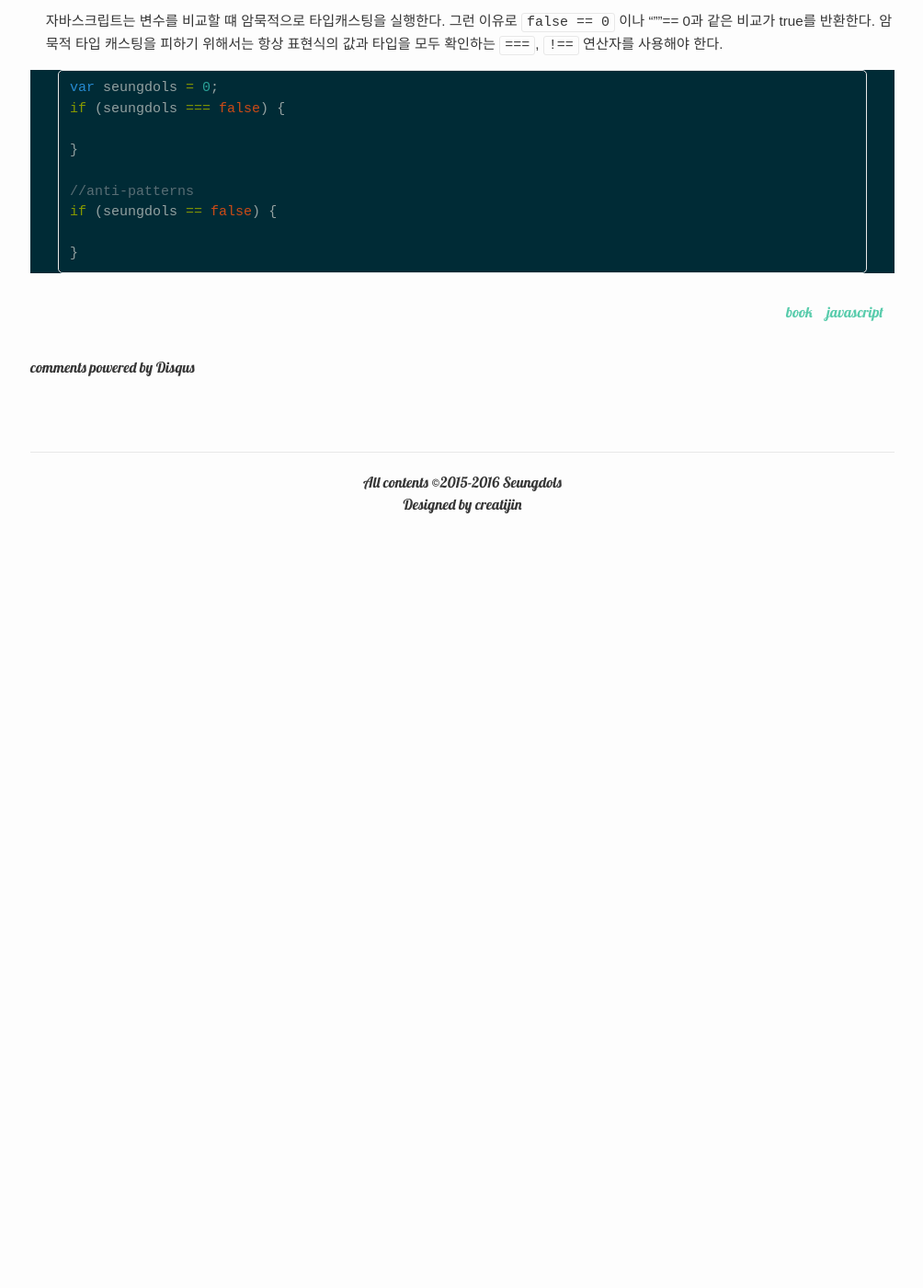
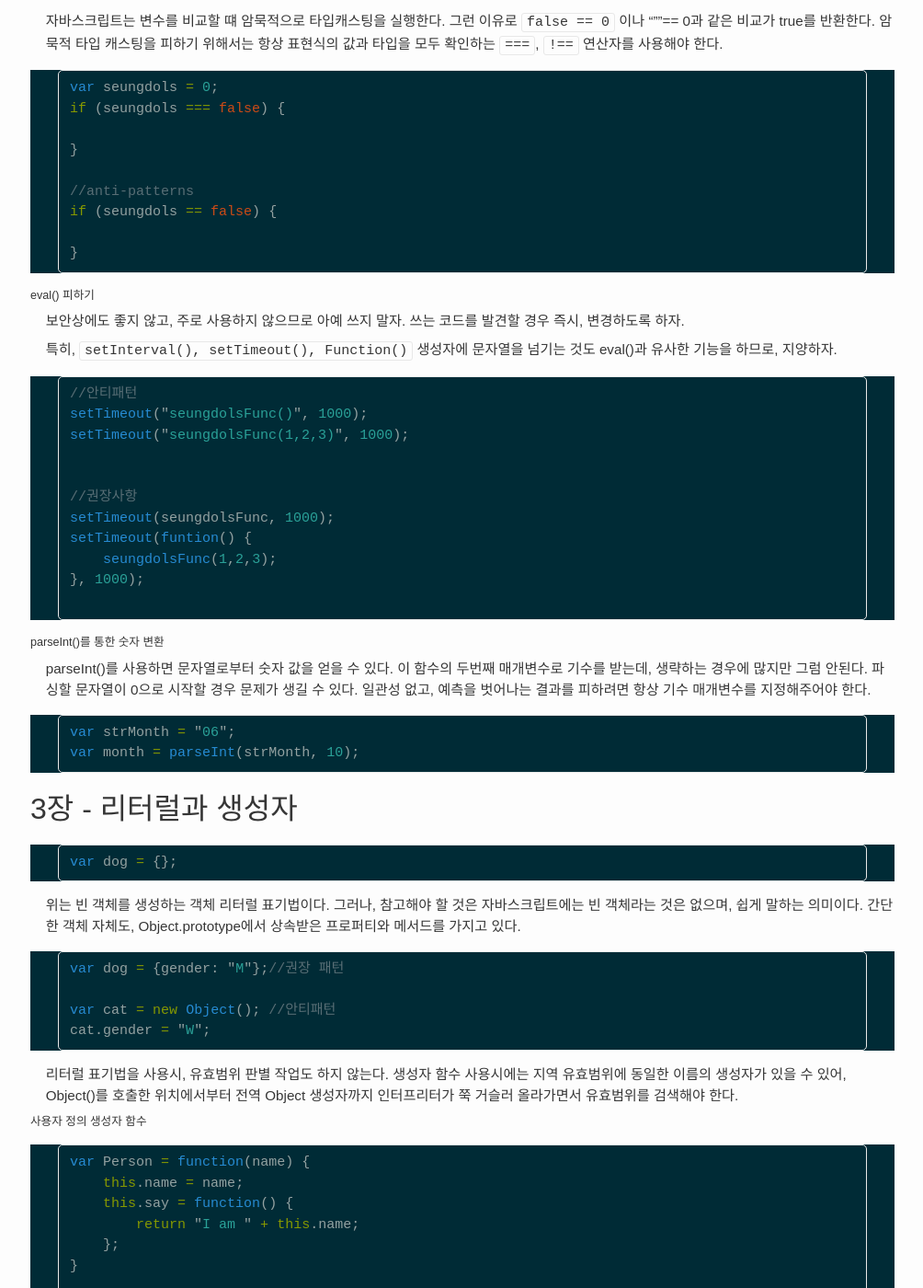
Before and after one commit to seungdols/seungdols.github.io, a Jekyll site: the page built from _posts/2017/2017-04-06-javascript-pattern.markdown, in a window 1280 px wide and 1400 px high, scrolled down 1219 px. Shown: the whole window at 92% size, without its empty margins (137-1141 px from the left). Built offline with Jekyll 4.4.1, drawn with Linux system fonts in a browser that asks for light colours; some web fonts are replaced; comment, search, counter and statistics services are not loaded; before the commit the page ends 1849 px from its top, so only the background shows below that; some of the changed text lies outside the part shown.

Commit message:
[update] 3장까지 정리

````diff
--- a/_posts/2017/2017-04-06-javascript-pattern.markdown
+++ b/_posts/2017/2017-04-06-javascript-pattern.markdown
@@ -70,3 +70,155 @@ if (seungdols == false) {
 
 }
 ```
+
+##### eval() 피하기
+
+보안상에도 좋지 않고, 주로 사용하지 않으므로 아예 쓰지 말자.
+쓰는 코드를 발견할 경우 즉시, 변경하도록 하자.
+
+특히, `setInterval(), setTimeout(), Function()` 생성자에 문자열을 넘기는 것도 eval()과 유사한 기능을 하므로, 지양하자.
+
+```javascript
+//안티패턴
+setTimeout("seungdolsFunc()", 1000);
+setTimeout("seungdolsFunc(1,2,3)", 1000);
+
+
+//권장사항
+setTimeout(seungdolsFunc, 1000);
+setTimeout(funtion() {
+    seungdolsFunc(1,2,3);
+}, 1000);
+
+```
+
+##### parseInt()를 통한 숫자 변환
+
+parseInt()를 사용하면 문자열로부터 숫자 값을 얻을 수 있다. 이 함수의 두번째 매개변수로 기수를 받는데, 생략하는 경우에 많지만 그럼 안된다. 파싱할 문자열이 0으로 시작할 경우 문제가 생길 수 있다.
+일관성 없고, 예측을 벗어나는 결과를 피하려면 항상 기수 매개변수를 지정해주어야 한다.
+
+```javascript
+var strMonth = "06";
+var month = parseInt(strMonth, 10);
+```
+
+## 3장 - 리터럴과 생성자
+
+```javascript
+var dog = {};
+```
+
+위는 빈 객체를 생성하는 객체 리터럴 표기법이다.
+그러나, 참고해야 할 것은 자바스크립트에는 빈 객체라는 것은 없으며, 쉽게 말하는 의미이다.
+간단한 객체 자체도, Object.prototype에서 상속받은 프로퍼티와 메서드를 가지고 있다.
+
+```javascript
+var dog = {gender: "M"};//권장 패턴
+
+var cat = new Object(); //안티패턴
+cat.gender = "W";
+```
+
+리터럴 표기법을 사용시, 유효범위 판별 작업도 하지 않는다. 생성자 함수 사용시에는 지역 유효범위에 동일한 이름의 생성자가 있을 수 있어, Object()를 호출한 위치에서부터 전역 Object 생성자까지 인터프리터가 쭉 거슬러 올라가면서 유효범위를 검색해야 한다.
+
+##### 사용자 정의 생성자 함수
+
+```javascript
+var Person = function(name) {
+    this.name = name;
+    this.say = function() {
+        return "I am " + this.name;
+    };
+}
+
+var adam = new Person("Adam");
+adam.say();
+```
+
+new 와 함께 생성자 함수를 호출하면, 함수 안에서 아래와 같은 일이 벌어진다.
+
+* 빈객체가 생성되며, 이 객체는 this라는 변수로 참조할 수 있고, 해당 함수의 프로토타입을 상속받는다.
+* this로 참조 되는 객 체에 프로퍼티와 메서드가 추가 된다.
+* 마지막에 다른 객체가 명시적으로 반환되지 않을 경우, this로 참조된 이 객체가 반환된다.
+
+코드의 내부적인 상황을 표현하면 이렇게 된다.
+```javascript
+var Person = function(name) {
+
+    var this = {};
+
+    this.name = name;
+    this.say = function() {
+        return "I am " + this.name;
+    };
+
+    return this;
+}
+```
+
+##### 생성자의 반환 값
+
+생성자의 반환값으로는 생성자 함수를 new와 함께 호출하면 항상, 객체가 반환 된다. 기본 값으로는 this호 참조되는 객체다.
+함수내에 return문을 쓰지 않더라도 생성자는 암묵적으로 this를 반환한다.
+
+생성자는 new와 함께 호출 될뿐이지, 다른 함수와 다를바가 없다. 그러나 new를 생략하면, 생성자 내부의 this 참조가 전역 객체인 window를 가리키므로 오류를 발생할 가능성을 높인다.
+
+### 배열 리터럴
+
+```javascript
+var arr = new Array('seungdols','seungho','speed');//안티 패턴
+
+var arr = ['seungdols', 'seungho','speed'];
+```
+
+참고로 자바스크립트에서 배열은 `object` 타입이다.
+더군다나, new Array로 생성할 경우 오류가 발생할 요지가 있는데, 이는 인자로 숫자를 줄 경우이다.
+
+```javascript
+var arr = new Array(3);
+
+console.log(arr.length);
+```
+인자로 숫자를 주면 배열의 길이가 인자로 준 숫자 값으로 배열을 만드는데, 각 원소는 `undefined`로 생성 된다.
+특히나, 부동 소수점으로 인자를 줄 경우 더욱 문제가 심해진다.
+부동 소수점을 인자로 줄 경우에는 `RangeError`가 발생한다.
+
+### 정규 표현식 리터럴
+
+```javascript
+var re = '/\\/gm';
+
+var reg = new RegExp('\\\\','gm');//안티 패턴
+```
+
+* g: 전역매칭
+* m: 여러줄 매칭
+* i: 대소문자 구분 없이 매칭
+
+### 에러 객체
+
+자바스크립트에는 `Error()`, `SyntaxError()`, `TypeError()`등 여러 가지 에러 생성자가 내장 되어 있으며, `throw`문과 함께 사용된다.
+이 생성자들을 통해 생성된 에러 겍체들은 다음과 같은 프로퍼티를 가진다.
+
+* `name`
+ * 객체를 생성한 생성자 함수의 name 프로퍼티, 범용적인 'Error'일 수 도 있고, 'RangeError'와 같이 좀 더 특화된 생성자 일 수 있다.
+
+* `message`
+ * 객체를 생성할 떄 생성자에 전달된 문자열
+
+```javascript
+try {
+    throw{
+        name : "MyErrorType",
+        message: "oops",
+        extra: "This was rather embarrassing",
+        remedy: genericErrorHandler
+    };
+} catch(e) {
+    alert(e.message);
+
+    e.remedy();
+}
+```
+
+에러 생성자를 new 없이 일반 함수로 호출해도 new를 써서 생성자로 호출한 것과 동일하게 동작하여 에러 객체가 반환된다.
````
